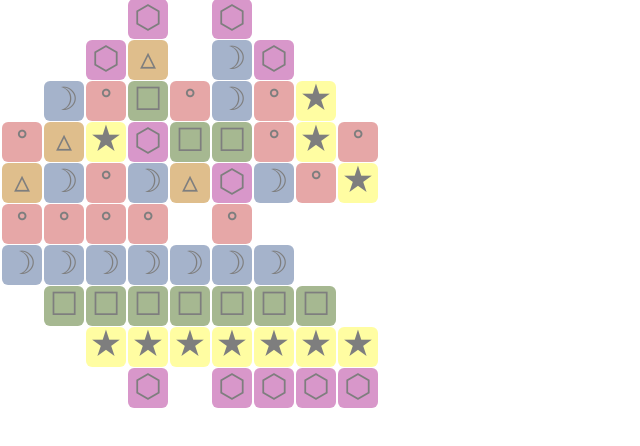
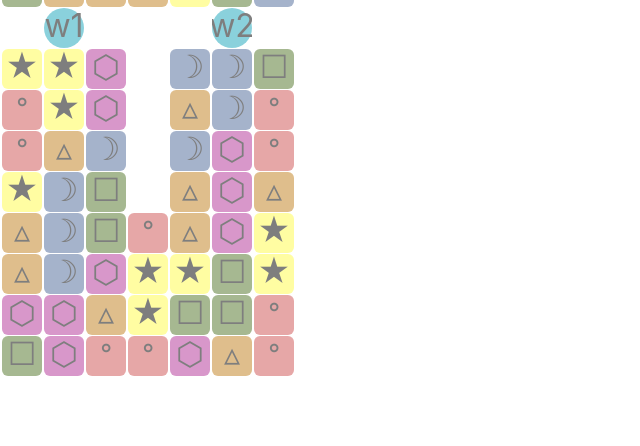
Before and after one commit to thecodeite/blockblast, a React (Create React App) app: page / in a window 1280 px wide. Shown: the top 446 px of the page, without its empty margins (0-640 px from the left). Built offline with nearby package versions, Linux system fonts and the light colour scheme.

Commit message:
fall-challanges

```diff
--- a/src/Board.scss
+++ b/src/Board.scss
@@ -1,7 +1,7 @@
 .Board {
   display: flex;
   flex-direction: row;
-  margin-top: 200px;
+  // margin-top: 200px;
 
   .Board_Column{
     width: 40px;
--- a/src/Board.tsx
+++ b/src/Board.tsx
@@ -3,7 +3,7 @@ import { useState } from 'react'
 import './Board.scss'
 import { BoardCell, NullBoardCell } from './BoardCell'
 import { Cell, createGame, Game, tap } from './game'
-import level from './levels/level-bump'
+import level from './levels/level'
 
 export function Board() {
   const [game, setGame] = useState(() => createGame(level))
@@ -19,7 +19,7 @@ export function Board() {
       const h = setTimeout(() => {
         console.log(`tick`)
         setGame(nextGame)
-      }, 10)
+      }, 100)
       return () => clearTimeout(h)
     } else {
       console.log(`done`)
--- a/src/BoardCell.scss
+++ b/src/BoardCell.scss
@@ -53,6 +53,11 @@
     background-color: rgb(193, 127, 27);
   }
 
+  &_weight_1, &_weight_2, &_weight_3 {
+    background-color: rgb(24, 165, 186);
+    border-radius: 50%;
+  }
+
   &_remove {
     width: 10px;
     height: 10px;
--- a/src/BoardCell.tsx
+++ b/src/BoardCell.tsx
@@ -1,7 +1,7 @@
 import './BoardCell.scss'
 import { Cell, ColStat } from './game'
 
-const colourChar: { [key: string]: string } = {
+const cellChar: { [key: string]: string } = {
   red: 'ᐤ',
   yellow: '★',
   green: '☐',
@@ -19,6 +19,9 @@ const colourChar: { [key: string]: string } = {
   cube_blue: '🧊',
   cube_orange: '🧊',
   cube_purple: '🧊',
+
+  weight_1: 'w1',
+  weight_2: 'w2',
 }
 
 interface BoardCellArgs {
@@ -28,7 +31,7 @@ interface BoardCellArgs {
 
 export function BoardCell({ cell, onClick }: BoardCellArgs) {
   const { variant } = cell
-  const char = colourChar[variant] || variant
+  const char = cellChar[variant] || variant
 
   const style = {
     bottom: `${cell.y * 41}px`,
--- /dev/null
+++ b/src/challanges.ts/challanges.ts
@@ -0,0 +1,40 @@
+import { Cell, Game } from '../game'
+
+export function makeChallange(
+  name: string,
+  id: number,
+  x: number,
+  y: number
+): Cell | null {
+  if (name.startsWith('weight_')) {
+    const cell: Cell = {
+      id,
+      x,
+      y,
+      type: 'challange',
+      variant: name,
+
+      onTick: (game: Game, cell: Cell) => {
+        const { x, y } = cell
+        console.log('x,y:', x, y)
+        const bottomOffset = game.colStats[x].offsets[0]
+        console.log(
+          'y <= bottomOffset, y, bottomOffset:',
+          y <= bottomOffset,
+          y,
+          bottomOffset
+        )
+        if (y <= bottomOffset)
+          return {
+            ...cell,
+            original: cell,
+            remove: true,
+          }
+        else return cell
+      },
+    }
+    return cell
+  } else {
+    return null
+  }
+}
--- a/src/game.ts
+++ b/src/game.ts
@@ -1,4 +1,5 @@
 // import 'core-js/actual/array/group-by'
+import { makeChallange } from './challanges.ts/challanges'
 import { Prng } from './Prng'
 import { LevelDef } from './types'
 
@@ -8,11 +9,13 @@ export interface Cell {
   remove?: boolean
   tap?: boolean
   tapped?: true
-  type: 'colour' | 'toy'
+  type: 'colour' | 'toy' | 'challange'
   id: number
   variant: string
   x: number
   y: number
+
+  onTick?: (game: Game, cell: Cell) => Cell | null
 }
 
 export interface RemoveCell extends Cell {
@@ -28,7 +31,7 @@ type CellSpace = RemoveCell | Cell | null
 
 export interface ColStat {
   length: number
-  bottom: number
+  offsets: number[]
 }
 export interface Game {
   prng: Prng
@@ -47,18 +50,21 @@ export interface CellColumn {
 type CellFilter = (column: CellSpace[], x: number) => CellSpace[]
 
 function createColumn(
-  { prng, levelDef: { colours } }: Game,
+  { prng, colStats, levelDef: { colours } }: Game,
   num: number,
   x: number,
   yStart: number
 ): Cell[] {
-  return Array.from({ length: num }, (_, y) => ({
-    type: 'colour',
-    id: nextId++,
-    x,
-    y: yStart + y,
-    variant: prng.nextOf(colours),
-  }))
+  return Array.from({ length: num }, (_, yIndex) => {
+    const y = colStats[x].offsets[yStart + yIndex]
+    return {
+      type: 'colour',
+      id: nextId++,
+      x,
+      y,
+      variant: prng.nextOf(colours),
+    }
+  })
 }
 
 function notUndefined<T>(x: T | undefined): x is T {
@@ -101,7 +107,13 @@ const toySymbols: { [key: string]: string } = {
 
 export const createCell =
   (game: Game) => (ch: string, x: number, y: number) => {
-    if (colourSymbols[ch]) {
+    console.log(
+      'game.levelDef.challanges?.[ch]:',
+      game.levelDef.challanges?.[ch]
+    )
+    if (game.levelDef.challanges?.[ch]) {
+      return makeChallange(colourSymbols[ch], x, y, nextId++)
+    } else if (colourSymbols[ch]) {
       return {
         type: 'colour',
         id: nextId++,
@@ -163,7 +175,9 @@ export function convertColumnToChunks(
 }
 
 export function charToCell(ch: string, x: number, y: number, game: Game) {
-  if (colourSymbols[ch]) {
+  if (game.levelDef.challanges?.[ch]) {
+    return makeChallange(colourSymbols[ch], x, y, nextId++)
+  } else if (colourSymbols[ch]) {
     return {
       type: 'colour',
       id: nextId++,
@@ -179,8 +193,6 @@ export function charToCell(ch: string, x: number, y: number, game: Game) {
       y,
       variant: toySymbols[ch],
     }
-    // } else if (ch === '_') {
-    //   return
   } else {
     return {
       type: 'colour',
@@ -192,6 +204,24 @@ export function charToCell(ch: string, x: number, y: number, game: Game) {
   }
 }
 
+export function createOffsets(str: string): number[] {
+  let bottom = 0
+  while (str[str.length - bottom - 1] === '_') {
+    bottom++
+  }
+  const strArr = str.split('')
+  const nonSpace = strArr.filter((x) => x !== '_')
+  const arr = strArr.reverse().slice(bottom)
+
+  const offsets = [...arr, ...nonSpace]
+    .map((str, i) => {
+      return str !== '_' ? bottom + i : undefined
+    })
+    .filter(notUndefined)
+
+  return offsets
+}
+
 export function createGame(levelDef: LevelDef): Game {
   const prng = new Prng('test')
 
@@ -199,31 +229,25 @@ export function createGame(levelDef: LevelDef): Game {
     return levelDef.initial.reduce((p, c) => p + c[x], '')
   })
 
-  // console.log('stringCols:', stringCols)
   const colStats = stringCols.map((str) => {
-    let bottom = 0
-    while (str[str.length - bottom - 1] === '_') {
-      bottom++
-    }
-    const length = str.split('').filter((x) => x !== '_').length
-
+    const offsets = createOffsets(str)
     return {
-      bottom,
-      length,
+      length: offsets.length / 2,
+      offsets,
     }
   })
 
-  console.log('colStats:', colStats)
-
-  const columns: Cell[][] = stringCols.map((str, x) => {
+  const columns: CellSpace[][] = stringCols.map((str, x) => {
     const colStat = colStats[x]
     return str
       .split('')
       .filter((str) => str !== '_')
       .reverse()
       .map((ch, yIndex) => {
-        const y = yIndex + colStat.bottom
-        if (colourSymbols[ch]) {
+        const y = colStat.offsets[yIndex]
+        if (levelDef.challanges?.[ch]) {
+          return makeChallange(levelDef.challanges[ch], nextId++, x, y)
+        } else if (colourSymbols[ch]) {
           return {
             type: 'colour',
             id: nextId++,
@@ -290,10 +314,8 @@ function doFall(game: Game) {
   return (column: CellSpace[], x: number): Cell[] => {
     return column.filter(isCell).map((cell, yIndex) => {
       const colStat = colStats[x]
-      let y = colStat.bottom + yIndex
-      if (y >= colStat.bottom + colStat.length) {
-        y += game.levelDef.height - colStat.length - colStat.bottom
-      }
+      let y = colStat.offsets[yIndex]
+
       return {
         ...cell,
         y,
@@ -318,11 +340,11 @@ const toRemove = (
 }
 
 function addNewCells(game: Game) {
-  return (column: Cell[], x: number): Cell[] => {
+  return (column: CellSpace[], x: number): CellSpace[] => {
     const totalExpected = game.colStats[x].length * 2
     const missing = totalExpected - column.length
-    const spare = game.colStats[x].length - missing
-    const yStart = game.levelDef.height + spare
+    //const spare = game.colStats[x].length - missing
+    const yStart = totalExpected - missing
 
     if (missing > 0) {
       const newCells = createColumn(game, missing, x, yStart)
@@ -334,11 +356,44 @@ function addNewCells(game: Game) {
 }
 
 export function tap(game: Game, on: Cell): Game {
-  if (on.type === 'colour') {
-    return tapColour(game, on)
-  } else {
-    return tapFirstToy(game, on)
+  const nextGame =
+    on.type === 'colour' ? tapColour(game, on) : tapFirstToy(game, on)
+
+  let lastGame = nextGame
+  while (lastGame.nextGame) {
+    lastGame = lastGame.nextGame
   }
+
+  const afterTick = doTick(lastGame)
+  return afterTick
+}
+
+function doTick(game: Game): Game {
+  let changed = false
+
+  const withRemove = game.columns.map((column) =>
+    column.map((cell) => {
+      if (cell?.onTick) {
+        const nextCell = cell.onTick(game, cell)
+        console.log('nextCell, cell:', nextCell, cell)
+        if (nextCell !== cell) {
+          changed = true
+        }
+        return nextCell
+      } else {
+        return cell
+      }
+    })
+  )
+
+  if (!changed) return game
+
+  const withNull = withRemove.map(doRemove)
+  const withFall = withNull.map(doFall(game)).map(addNewCells(game))
+
+  console.log('go')
+  game.nextGame = createGames([withRemove, withNull, withFall], game)
+  return game
 }
 
 function removeCell(cellToRemove: Cell) {
--- a/src/levels/level-bump.ts
+++ b/src/levels/level-bump.ts
@@ -4,11 +4,11 @@ export const level2: LevelDef = {
   height: 5,
   width: 9,
   initial: [
-    'rrrr_r___', //
-    'bbbbbbb__', //
-    '_ggggggg_', //
-    '__yyyyyyy', //
-    '___p_pppp', //
+    '__rrr_rrr', //
+    '_bb_bbbbb', //
+    'gg__g_ggg', //
+    '_yy_yyyyy', //
+    '__ppp_ppp', //
   ],
   colours: ['blue', 'yellow', 'red', 'orange', 'green', 'purple'],
   win: {
--- /dev/null
+++ b/src/levels/level.ts
@@ -0,0 +1,3 @@
+import level from './level6'
+
+export default level
--- /dev/null
+++ b/src/levels/level6.ts
@@ -0,0 +1,30 @@
+import { LevelDef } from '../types'
+
+export const level6: LevelDef = {
+  height: 9,
+  width: 7,
+  initial: [
+    '_Z___X_',
+    'yyp_bbg',
+    'ryp_obr',
+    'rob_bpr',
+    'ybg_opo',
+    'obgropy',
+    'obpyygy',
+    'ppoyggr',
+    'gprrpor',
+  ],
+  challanges: {
+    Z: 'weight_1',
+    X: 'weight_2',
+  },
+  colours: ['blue', 'yellow', 'red', 'green', 'purple', 'orange'],
+
+  win: {
+    weight_1: 1,
+    weight_2: 2,
+  },
+  moves: 23,
+}
+
+export default level6
--- a/src/types.d.ts
+++ b/src/types.d.ts
@@ -5,4 +5,6 @@ export interface LevelDef {
   colours: string[]
   win: { [key: string]: number }
   moves: number
+
+  challanges?: { [key: string]: string }
 }
```
Also changed, not shown: src/levels/level4.ts (added, +26 -0 lines), src/levels/level5.ts (added, +26 -0 lines), 1 other file (tests, documents, lock files or other folders).
